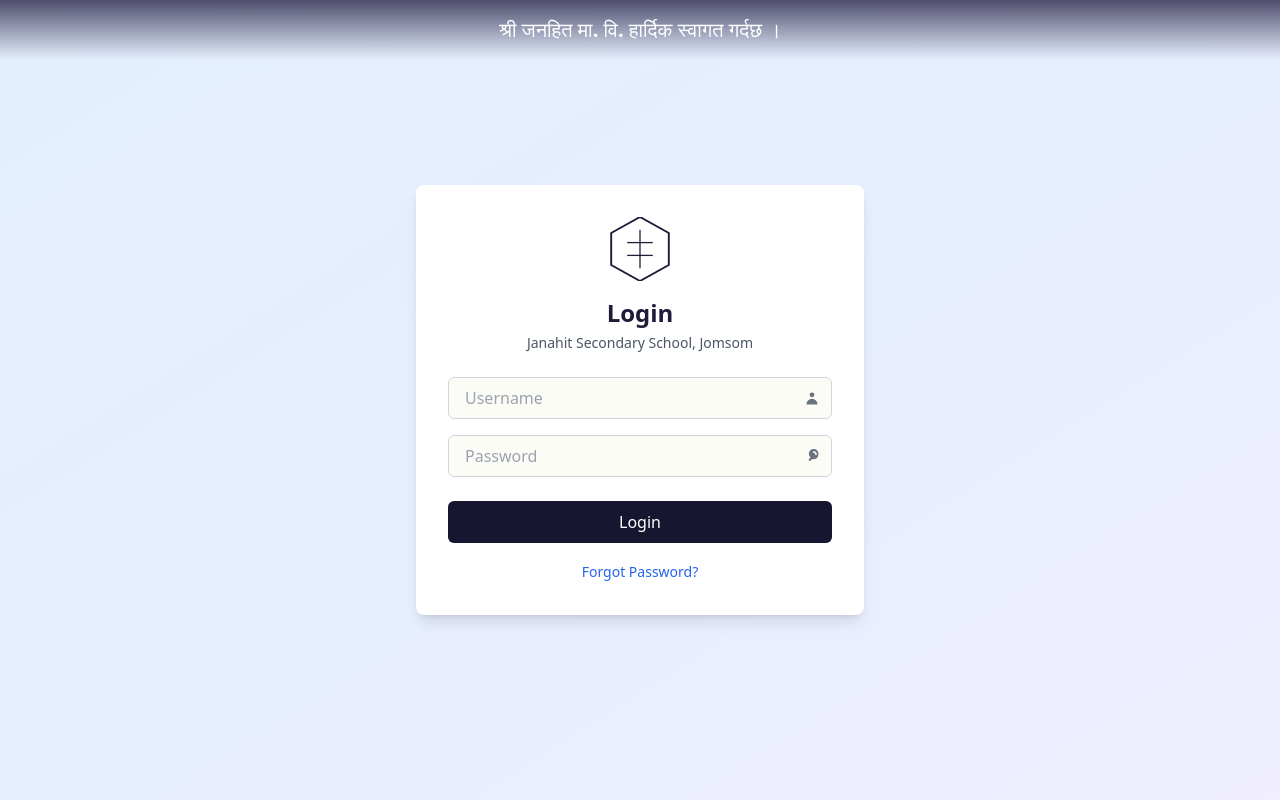
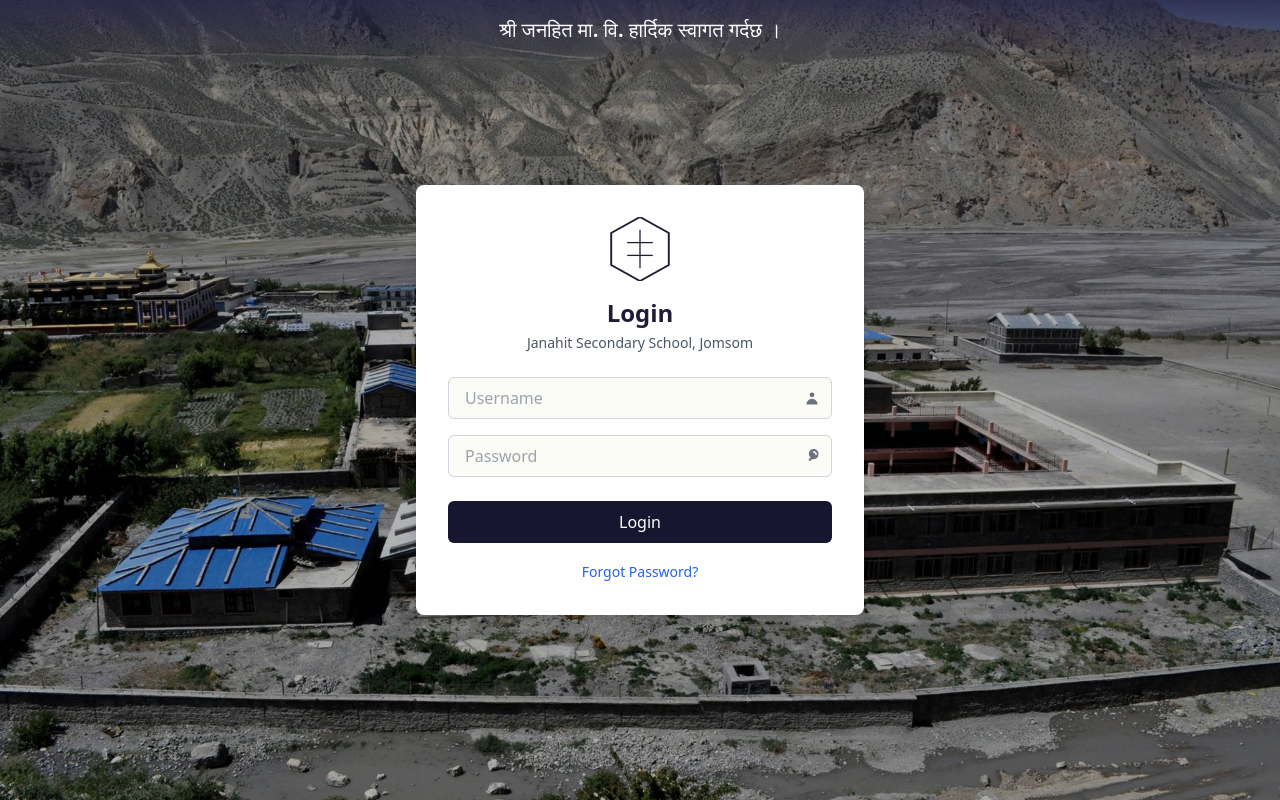
Before and after one commit to Pushparaj13811/School-IERP-React, a React (Vite) app in the folder Frontend/: page /login in a window 1280 px wide. Built offline with nearby package versions, Linux system fonts and the light colour scheme; no server answers.

Commit message:
feat: add Home.jpg background image to PublicLayout and update navigation paths for parent management

```diff
--- a/Frontend/src/components/layout/PublicLayout.tsx
+++ b/Frontend/src/components/layout/PublicLayout.tsx
@@ -23,9 +23,12 @@ const PublicLayout: React.FC = () => {
   // Render children content
   return (
     <div className="w-full min-h-screen flex items-center justify-center relative">
-      {/* Background with gradient overlay */}
-      <div className="absolute inset-0 z-0 bg-gradient-to-br from-blue-100 via-indigo-100 to-purple-100">
-        <div className="absolute inset-0 bg-[#EEF5FF]/50 bg-opacity-70 z-10"></div>
+      {/* Background with Home.jpg image */}
+      <div
+        className="absolute inset-0 z-0 bg-cover bg-center bg-no-repeat"
+        style={{ backgroundImage: "url('/assets/Home.jpg')" }}
+      >
+        <div className="absolute inset-0 bg-black/30 z-10"></div>
       </div>
 
       {/* School name header */}
--- a/Frontend/src/pages/admin/ParentsList.tsx
+++ b/Frontend/src/pages/admin/ParentsList.tsx
@@ -44,12 +44,12 @@ const ParentsList: React.FC = () => {
     };
 
     const handleAddParent = () => {
-        navigate('add-parent');
+        navigate('/parents/add-parent');
     };
 
     const handleEditClick = (parent: Parent) => {
         // Navigate to add parent form with parent data
-        navigate('add-parent', {
+        navigate('/parents/add-parent', {
             state: {
                 editMode: true,
                 parentData: parent
--- a/Frontend/src/routes/index.tsx
+++ b/Frontend/src/routes/index.tsx
@@ -247,7 +247,7 @@ export const routes: Route[] = [
     roles: [UserRole.ADMIN],
   },
   {
-    path: 'parents/add-parents',
+    path: 'parents/add-parent',
     component: AddParents,
     roles: [UserRole.ADMIN],
   },
```
Also changed, not shown: Frontend/public/assets/Home.jpg (added).
